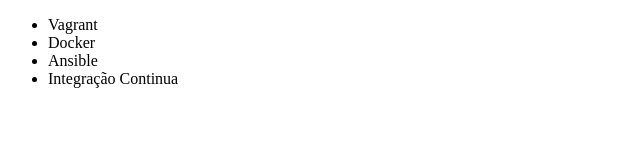
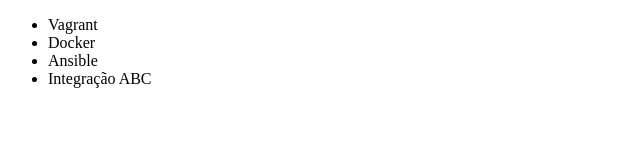
Before and after one commit to Alvarocda/git-estudos, a plain HTML site: page index.html in a window 1280 px wide. Shown: the full height of the page, 0-640 px from the left. Drawn offline with Linux system fonts and the light colour scheme.

Commit message:
second commit

```diff
--- a/index.html
+++ b/index.html
@@ -9,7 +9,7 @@
         <li>Vagrant</li>
         <li>Docker</li>
         <li>Ansible</li>
-        <li>Integração Continua</li>
+        <li>Integração ABC</li>
     </ul>
 </body>
 </html>
```
